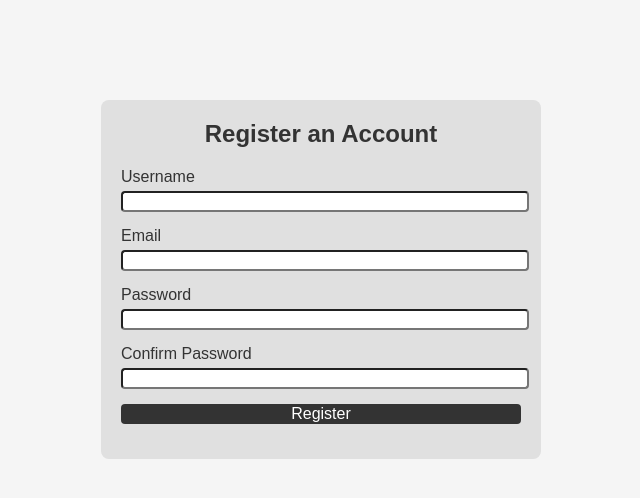
After one commit to djsivyer/backendproj, a Django app: template finapp/templates/finapp/register.html in a window 1280 px wide. The commit adds this page. Shown: the top 498 px of the page, without its empty margins (319-959 px from the left). Run offline with Django 3.2, Linux system fonts and the light colour scheme; the template is opened without the code that fills it, so the values that code supplies are empty.

Commit message:
Added registration form

```diff
--- a/finapp/templates/finapp/index.html
+++ b/finapp/templates/finapp/index.html
@@ -9,7 +9,8 @@
     <div class="container">
         <h1>Welcome to the Budgeting Web App</h1>
         <p>Start managing your finances effectively.</p>
-            <a href="{% url 'finapp:login' %}"> Login</a>
+        <a href="{% url 'finapp:login' %}"> Login</a>
+        <a href="{% url 'finapp:register' %}"> Register</a>
     </div>
 </body>
 </html>
--- a/finapp/templates/finapp/login.html
+++ b/finapp/templates/finapp/login.html
@@ -22,9 +22,5 @@
             <button type="submit" class="login-btn">Login</button>
         </div>
     </form>
-    <div class="form-group">
-    </div>
-        <button type="submit"> Login</button>
-    </div>
 </body>
 </html>
--- /dev/null
+++ b/finapp/templates/finapp/register.html
@@ -0,0 +1,36 @@
+{% load static %}
+
+<!DOCTYPE html>
+<html>
+<head>
+    <title>User Registration</title>
+    <link rel="stylesheet" type="text/css" href="{% static 'registration/style.css' %}">
+</head>
+<body>
+    <div class="container">
+        <h1>Register an Account</h1>
+        <form method="post">
+            {% csrf_token %}
+            <div class="form-group">
+                <label for="username">Username</label>
+                <input type="text" id="username" name="username" required>
+            </div>
+            <div class="form-group">
+                <label for="email">Email</label>
+                <input type="email" id="email" name="email" required>
+            </div>
+            <div class="form-group">
+                <label for="password1">Password</label>
+                <input type="password" id="password1" name="password1" required>
+            </div>
+            <div class="form-group">
+                <label for="password2">Confirm Password</label>
+                <input type="password" id="password2" name="password2" required>
+            </div>
+            <div class="form-group">
+                <button type="submit" class="register-btn">Register</button>
+            </div>
+        </form>
+    </div>
+</body>
+</html>
--- a/finapp/urls.py
+++ b/finapp/urls.py
@@ -6,4 +6,5 @@ app_name = "finapp"
 urlpatterns = [
     path("", views.index_view, name="index"),
     path("login/", views.login_view, name="login"),
+    path("register/", views.register_view, name="register"),
 ]
--- a/finapp/views.py
+++ b/finapp/views.py
@@ -9,3 +9,6 @@ def index_view(request):
 
 def login_view(request):
     return render(request, 'finapp/login.html')
+
+def register_view(request):
+    return render(request, 'finapp/register.html')
--- a/static/style.css
+++ b/static/style.css
@@ -26,16 +26,6 @@ h1 {
     margin-bottom: 15px;
 }
 
-input[type="text"],
-input[type="password"] {
-    background-color: #fff;
-    border: 1px solid #ccc;
-    border-radius: 4px;
-    box-sizing: border-box;
-    padding: 10px;
-    width: 100%;
-}
-
 .login-btn {
     background-color: #333;
     border: none;
@@ -43,7 +33,6 @@ input[type="password"] {
     color: #fff;
     cursor: pointer;
     font-size: 16px;
-    padding: 10px;
     width: 100%;
 }
 
@@ -82,3 +71,33 @@ p {
 .get-started-btn:hover {
     background-color: #555;
 }
+
+/* registration/style.css */
+
+label {
+    display: block;
+    margin-bottom: 5px;
+    color: #333;
+}
+
+input[type="text"],
+input[type="email"],
+input[type="password"] {
+    background-color: #fff;
+    border-radius: 4px;
+    width: 100%;
+}
+
+.register-btn {
+    background-color: #333;
+    border: none;
+    border-radius: 4px;
+    color: #fff;
+    cursor: pointer;
+    font-size: 16px;
+    width: 100%;
+}
+
+.register-btn:hover {
+    background-color: #555;
+}
```
Also changed, not shown: finapp/forms.py (added, +20 -0 lines).
